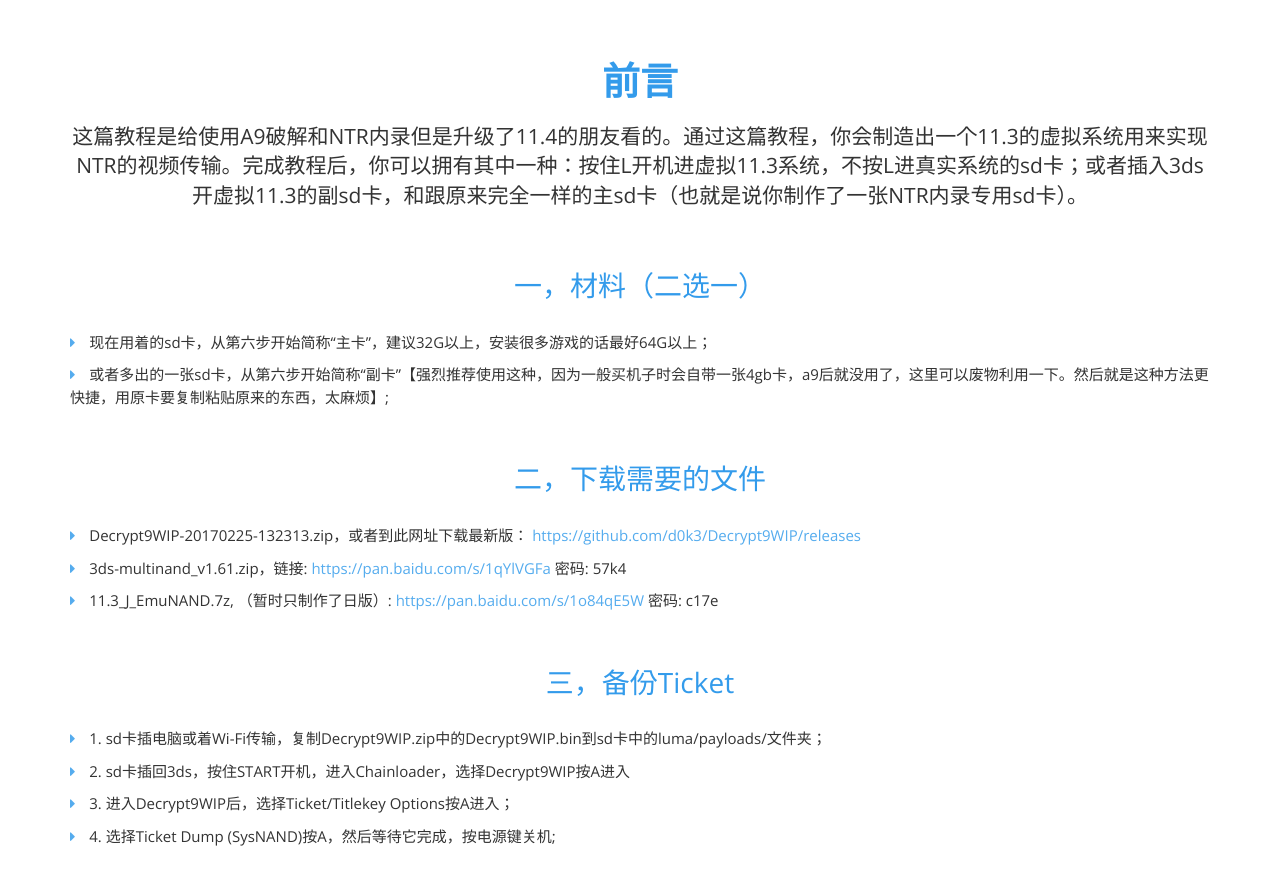
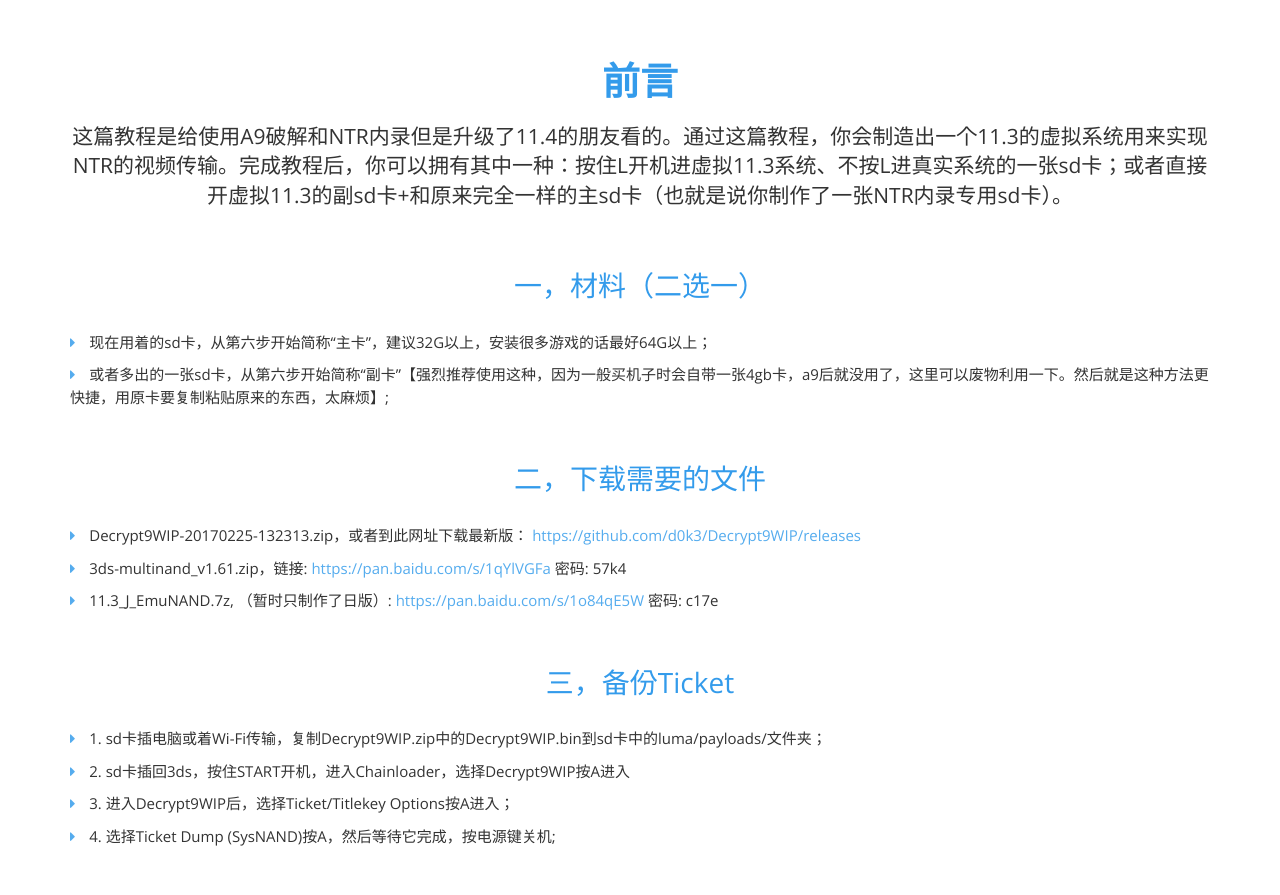
Before and after one commit to Jiapeiyao/jiapeiyao.github.io, a plain HTML site: page EmuNTR.html in a window 1280 px wide. Shown: the part 820-1715 px from the top of the page. Drawn offline with nearby package versions, Linux system fonts and the light colour scheme.

Commit message:
change words

```diff
--- a/EmuNTR.html
+++ b/EmuNTR.html
@@ -134,7 +134,7 @@
 				<div class="row">
 					<div class="col-md-12">
 						<h1 id="about" class="title text-center"><span>前言</span></h1>
-						<p class="lead text-center">这篇教程是给使用A9破解和NTR内录但是升级了11.4的朋友看的。通过这篇教程，你会制造出一个11.3的虚拟系统用来实现NTR的视频传输。完成教程后，你可以拥有其中一种：按住L开机进虚拟11.3系统，不按L进真实系统的sd卡；或者插入3ds开虚拟11.3的副sd卡，和跟原来完全一样的主sd卡（也就是说你制作了一张NTR内录专用sd卡）。</p>
+						<p class="lead text-center">这篇教程是给使用A9破解和NTR内录但是升级了11.4的朋友看的。通过这篇教程，你会制造出一个11.3的虚拟系统用来实现NTR的视频传输。完成教程后，你可以拥有其中一种：按住L开机进虚拟11.3系统、不按L进真实系统的一张sd卡；或者直接开虚拟11.3的副sd卡+和原来完全一样的主sd卡（也就是说你制作了一张NTR内录专用sd卡）。</p>
 						<div class="space"></div>
 						<div class="row">
 							<h2 id="step1" class="title text-center"><span>一，材料（二选一）</span></h2>
```
